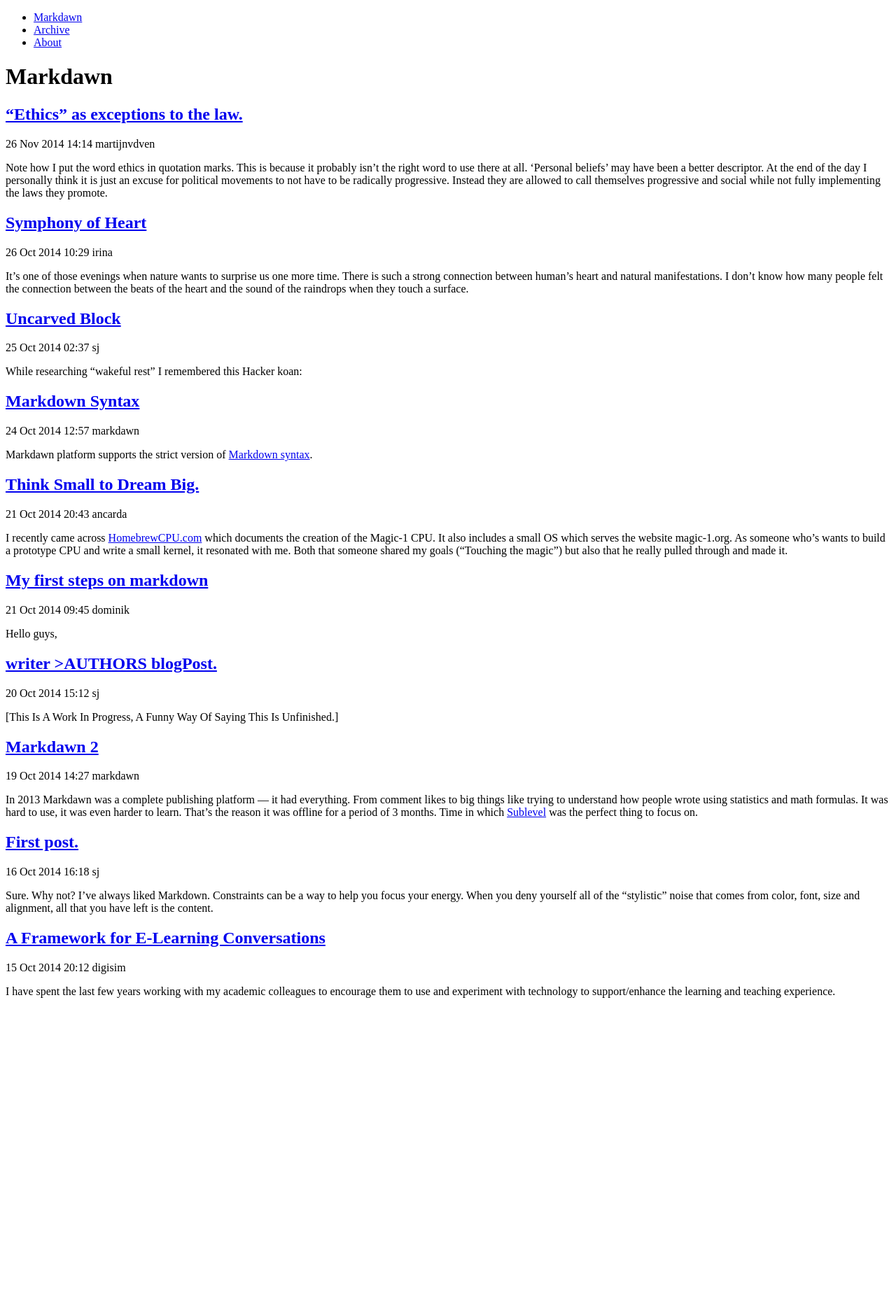
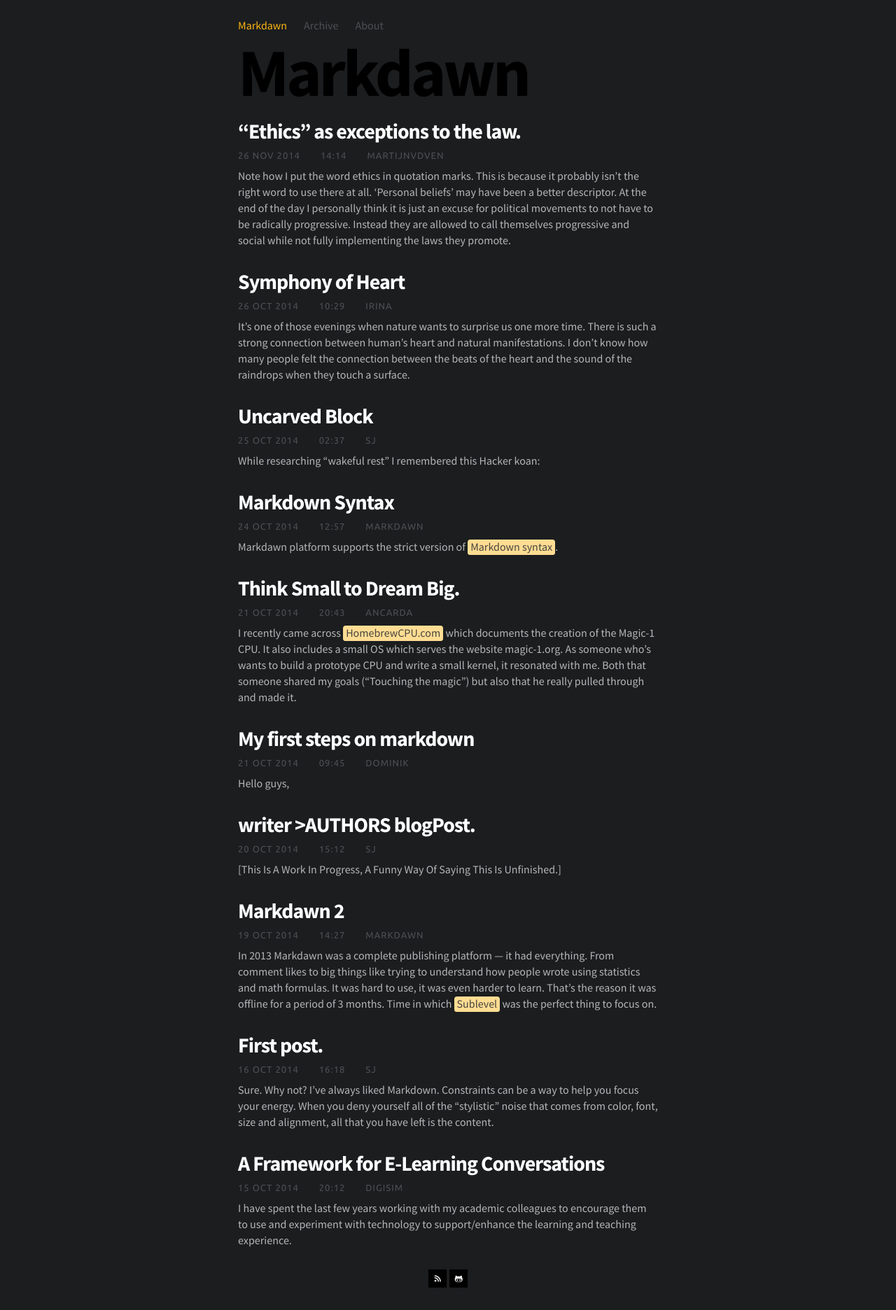
Before and after one commit to minidawn/minidawn.github.io, a Jekyll site: the page built from index.html, in a window 1280 px wide. Shown: the whole page at 70% size. Built offline with Jekyll 4.4.1, drawn with Linux system fonts in a browser that asks for light colours; Markdown is read by kramdown in place of the engine named in the settings; before the commit the page ends 1442 px from its top, so only the background shows below that.

Commit message:
Update default.html

```diff
--- a/_layouts/default.html
+++ b/_layouts/default.html
@@ -5,10 +5,10 @@
     <meta name="viewport" content="width=device-width, height=device-height, initial-scale=1, maximum-scale=1, minimal-ui" />
     <meta name="description" content="{{ site.description }}" />
     <title>{{ page.title }}</title>
-    <link rel="stylesheet" href="/markdawn/static/base.css" />
-    <link rel="stylesheet" href="/markdawn/static/dark.css" />
-    <link rel="stylesheet" href="/markdawn/static/md.css" />
-    <link rel="alternate" type="application/rss+xml" title="RSS Feed" href="/markdawn/rss.xml" />
+    <link rel="stylesheet" href="/static/base.css" />
+    <link rel="stylesheet" href="/static/dark.css" />
+    <link rel="stylesheet" href="/static/md.css" />
+    <link rel="alternate" type="application/rss+xml" title="RSS Feed" href="/rss.xml" />
 </head>
 <body>
 
@@ -16,13 +16,13 @@
     <div class="content">
         <ul>
             <li class="index {% if page.section == "index" %}selected{% endif %}">
-                <a href="/markdawn/">{{site.name}}</a>
+                <a href="/">{{site.name}}</a>
             </li>
             <li class="archive {% if page.section == None or page.section == "archive" %}selected{% endif %}">
-                <a href="/markdawn/archive/">Archive</a>
+                <a href="/archive">Archive</a>
             </li>
             <li class="about {% if page.section == "about" %}selected{% endif %}">
-                <a href="/markdawn/about/">About</a>
+                <a href="/about">About</a>
             </li>
         </ul>
     </div>
```
